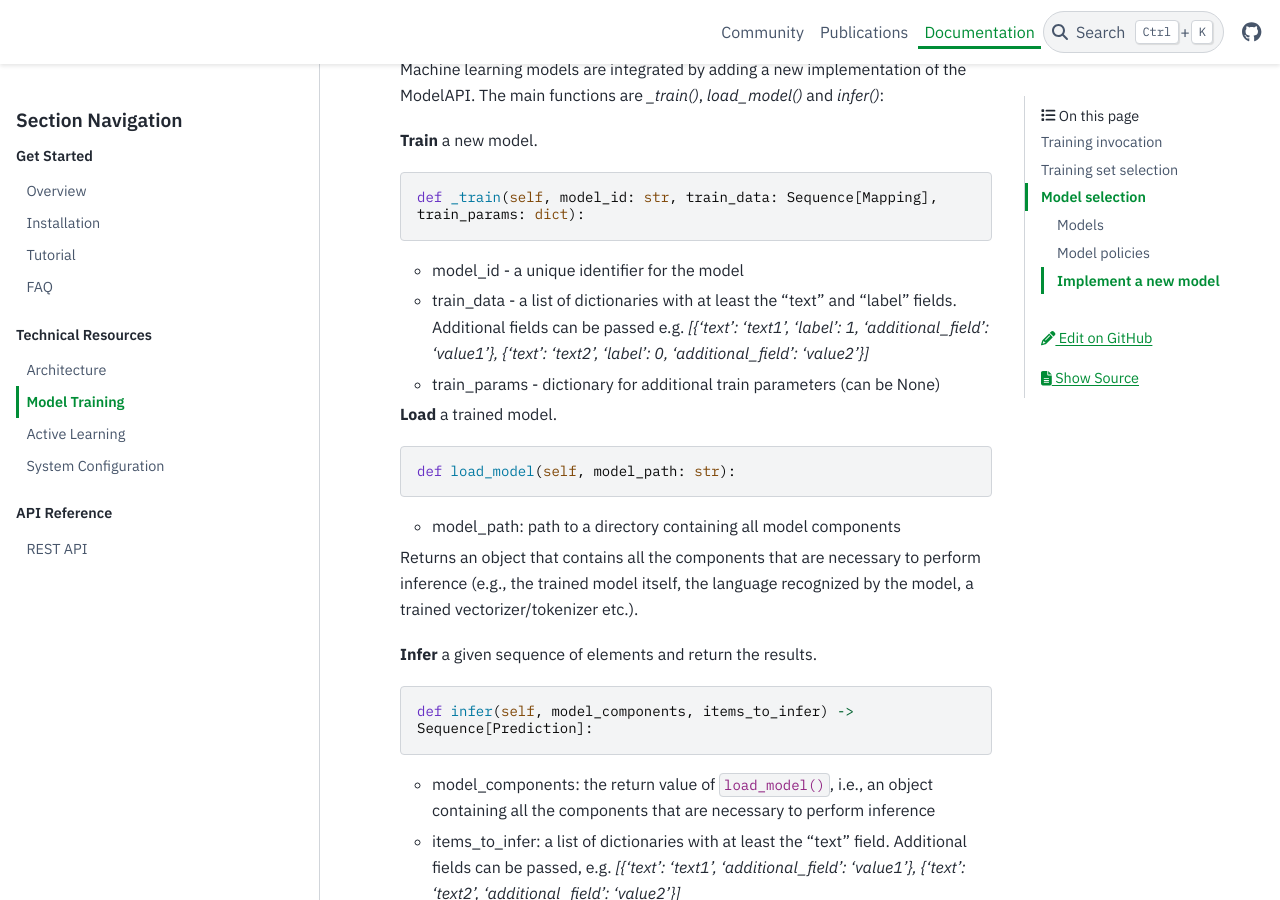
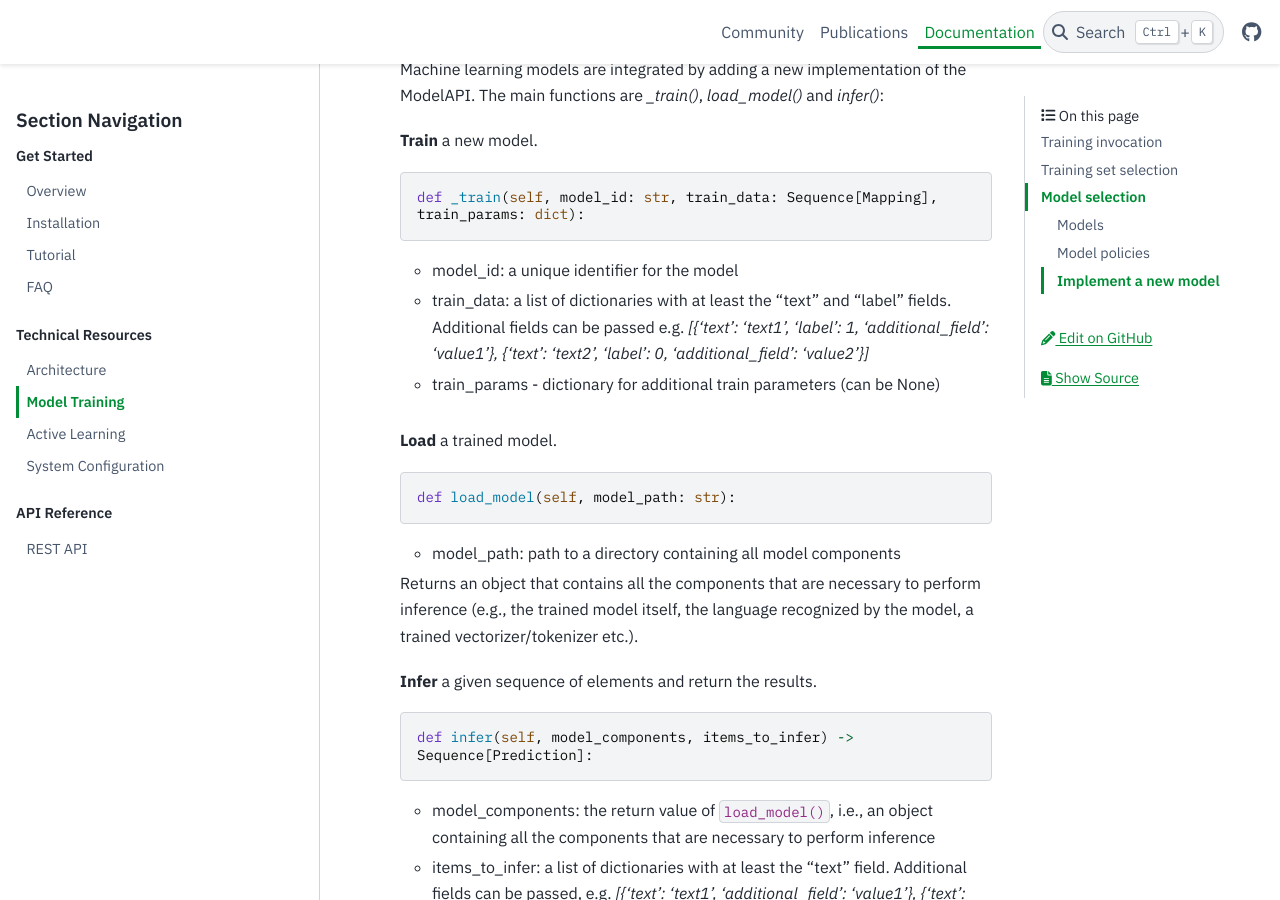
Before and after one commit to label-sleuth/label-sleuth.org, a Sphinx documentation site: the page built from docs/docs/dev/model_training.md, in a window 1280 px wide and 900 px high, scrolled down 4578 px. Built offline with Sphinx 7.4.7 and the PyData theme 0.15.4, drawn with Linux system fonts in a browser that asks for light colours; some of the changed lines change nothing that is shown.

Commit message:
Minor formatting improvements to model implementation instructions

````diff
--- a/docs/docs/dev/model_training.md
+++ b/docs/docs/dev/model_training.md
@@ -85,10 +85,12 @@ In addition to the preloaded models, Label Sleuth can be extended to support add
     ```python
     def _train(self, model_id: str, train_data: Sequence[Mapping], train_params: dict):
    ```
-    - model_id - a unique identifier for the model
-    - train_data - a list of dictionaries with at least the "text" and "label" fields. Additional fields can be passed e.g.
+    - model_id: a unique identifier for the model
+    - train_data: a list of dictionaries with at least the "text" and "label" fields. Additional fields can be passed e.g.
     *[{'text': 'text1', 'label': 1, 'additional_field': 'value1'}, {'text': 'text2', 'label': 0, 'additional_field': 'value2'}]*
     - train_params - dictionary for additional train parameters (can be None)
+
+    <br />
 
     **Load** a trained model.
     ```python
````
